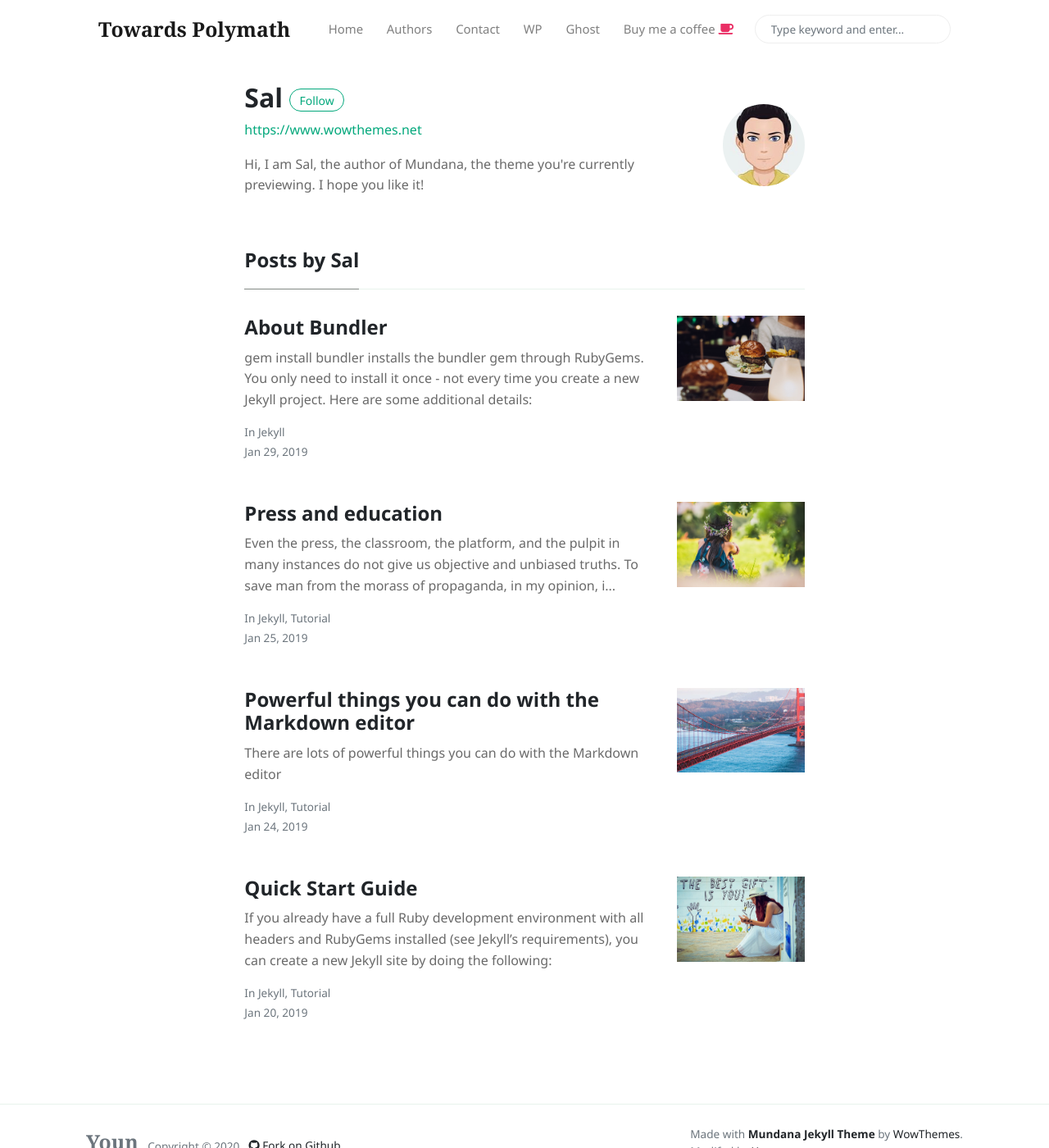
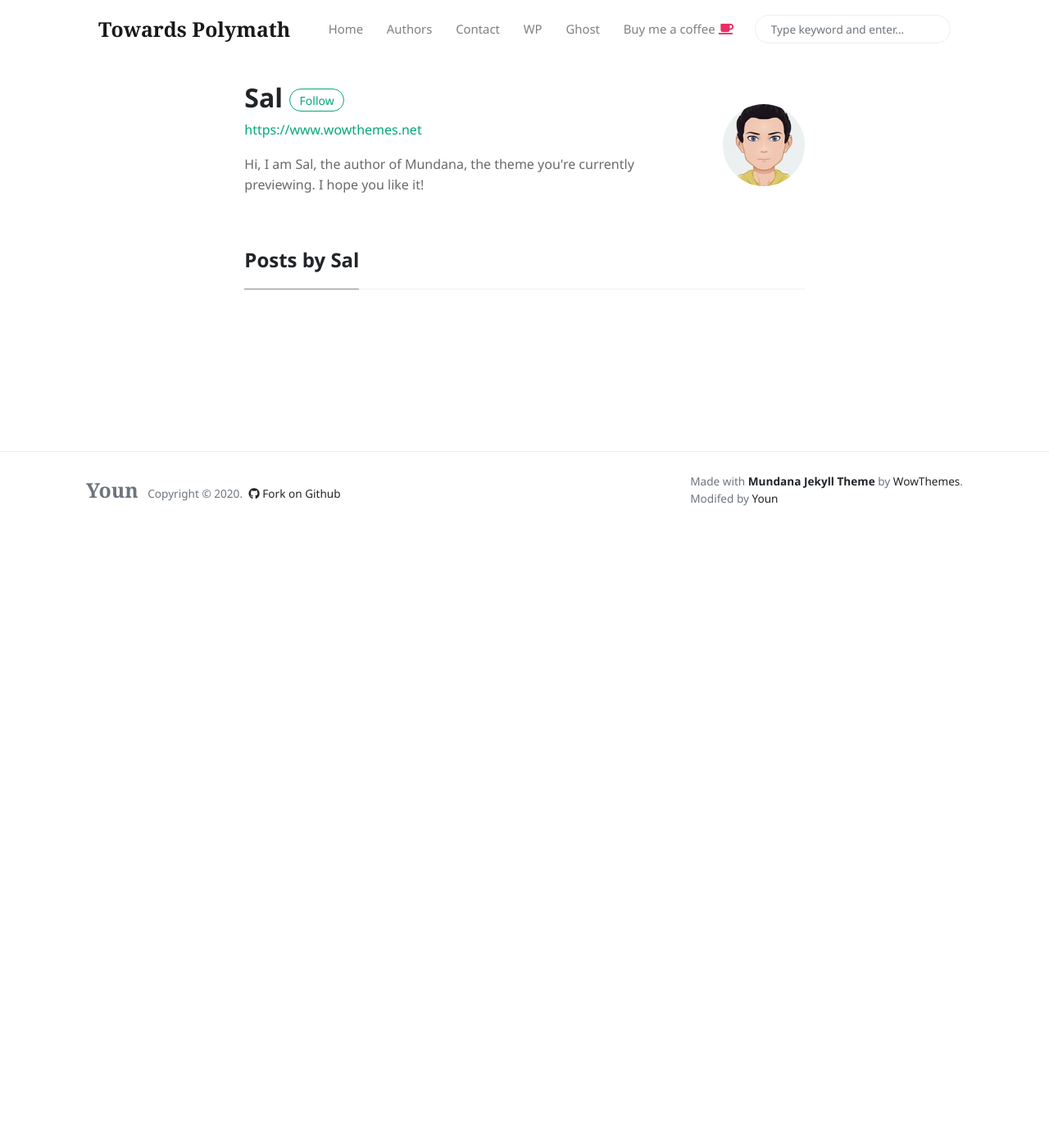
Before and after one commit to mbyun1420/mbyun1420.github.com, a Jekyll site: the page built from _pages/author-sal.html, in a window 1280 px wide and 1400 px high. Shown: the whole window at 82% size. Built offline with Jekyll 4.4.1, drawn with Linux system fonts in a browser that asks for light colours; nearby versions of some CDN libraries.

Commit message:
delete article

````diff
--- a/_posts/2019-01-19-markup-example.md
+++ /dev/null
@@ -1,27 +0,0 @@
----
-layout: post
-title:  "Markdown Example"
-author: jane
-categories: [ Jekyll, tutorial ]
-image: assets/images/6.jpg
-tags: featured
----
-You’ll find this post in your `_posts` directory. Go ahead and edit it and re-build the site to see your changes. You can rebuild the site in many different ways, but the most common way is to run `jekyll serve`, which launches a web server and auto-regenerates your site when a file is updated. Something.
-
-To add new posts, simply add a file in the `_posts` directory that follows the convention `YYYY-MM-DD-name-of-post.ext` and includes the necessary front matter. Take a look at the source for this post to get an idea about how it works.
-
-Jekyll also offers powerful support for code snippets:
-
-{% highlight ruby %}
-def print_hi(name)
-  puts "Hi, #{name}"
-end
-print_hi('Tom')
-#=> prints 'Hi, Tom' to STDOUT.
-{% endhighlight %}
-
-Check out the [Jekyll docs][jekyll-docs] for more info on how to get the most out of Jekyll. File all bugs/feature requests at [Jekyll’s GitHub repo][jekyll-gh]. If you have questions, you can ask them on [Jekyll Talk][jekyll-talk].
-
-[jekyll-docs]: http://jekyllrb.com/docs/home
-[jekyll-gh]:   https://github.com/jekyll/jekyll
-[jekyll-talk]: https://talk.jekyllrb.com/
--- a/_posts/2019-01-20-quick-start-guide.md
+++ /dev/null
@@ -1,25 +0,0 @@
----
-layout: post
-title:  "Quick Start Guide"
-author: sal
-categories: [ Jekyll, tutorial ]
-image: assets/images/12.jpg
----
-
-If you already have a full Ruby development environment with all headers and RubyGems installed (see Jekyll’s requirements), you can create a new Jekyll site by doing the following:
-
-```ruby
-# Install Jekyll and Bundler gems through RubyGems
-gem install jekyll bundler
-
-# Create a new Jekyll site at ./myblog
-jekyll new myblog
-
-# Change into your new directory
-cd myblog
-
-# Build the site on the preview server
-bundle exec jekyll serve
-
-# Now browse to http://localhost:4000
-```
--- a/_posts/2019-01-23-options-for-creating-new-site-with-jekyll.md
+++ /dev/null
@@ -1,15 +0,0 @@
----
-layout: post
-title:  "Options for creating a new site with Jekyll"
-author: jane
-categories: [ Jekyll, tutorial ]
-image: assets/images/13.jpg
----
-
-`jekyll new <PATH>` installs a new Jekyll site at the path specified (relative to current directory). In this case, Jekyll will be installed in a directory called `myblog`. Here are some additional details:
-
-- To install the Jekyll site into the directory you're currently in, run `jekyll new` . If the existing directory isn't empty, you can pass the --force option with jekyll new . --force.
-- `jekyll new` automatically initiates `bundle install` to install the dependencies required. (If you don't want Bundler to install the gems, use `jekyll new myblog --skip-bundle`.)
-- By default, the Jekyll site installed by `jekyll new` uses a gem-based theme called Minima. With gem-based themes, some of the directories and files are stored in the theme-gem, hidden from your immediate view.
-- We recommend setting up Jekyll with a gem-based theme but if you want to start with a blank slate, use `jekyll new myblog --blank`
-- To learn about other parameters you can include with `jekyll new`, type `jekyll new --help`.
--- a/_posts/2019-01-25-press-and-education.md
+++ /dev/null
@@ -1,19 +0,0 @@
----
-layout: post
-title:  "Press and education"
-author: sal
-categories: [ Jekyll, tutorial ]
-image: assets/images/7.jpg
----
-Even the press, the classroom, the platform, and the pulpit in many instances do not give us objective and unbiased truths. To save man from the morass of propaganda, in my opinion, is one of the chief aims of education. Education must enable one to sift and weigh evidence, to discern the true from the false, the real from the unreal, and the facts from the fiction.
-
-Education must also train one for quick, **resolute and effective thinking**. To think incisively and to think for one's self is very difficult.
-
-> We are prone to let our mental life become invaded by legions of half truths, prejudices, and propaganda. At this point, I often wonder whether or not education is fulfilling its purpose. A great majority of the so-called educated people do not think logically and scientifically.
-
-
-The function of education, therefore, is to teach one to think intensively and to think critically. But education which stops with efficiency may prove the greatest menace to society. The most dangerous criminal may be the man gifted with reason, but with no morals.
-
-The late Eugene Talmadge, in my opinion, possessed one of the better minds of Georgia, or even America. Moreover, he wore the Phi Beta Kappa key. By all measuring rods, Mr. Talmadge could think critically and intensively; yet he contends that I am an inferior being. Are those the types of men we call educated?
-
-We must remember that intelligence is not enough. Intelligence plus character--that is the goal of true education. The complete education gives one not only power of concentration, but worthy objectives upon which to concentrate. The broad education will, therefore, transmit to one not only the accumulated knowledge of the race but also the accumulated experience of social living.
--- a/_posts/2019-01-28-we-all-wait-for-summer.md
+++ /dev/null
@@ -1,11 +0,0 @@
----
-layout: post
-title:  "We all wait for summer"
-author: jane
-categories: [ Jekyll, tutorial ]
-image: assets/images/1.jpg
-tags: [featured]
----
-This is changed. As I engage in the so-called "bull sessions" around and about the school, I too often find that most college men have a misconception of the purpose of education. Most of the "brethren" think that <a href="#">education should equip</a> them with the proper instruments of exploitation so that they can forever trample over the masses. Still others think that education should furnish them with noble ends rather than means to an end.
-
-It seems to me that education has a two-fold function to perform in the life of man and in society: the one is utility and the other is culture. Education must enable a man to become more efficient, to achieve with increasing facility the ligitimate goals of his life.
--- a/_posts/2019-01-29-about-bundler.md
+++ /dev/null
@@ -1,16 +0,0 @@
----
-layout: post
-title:  "About Bundler"
-author: sal
-categories: [ Jekyll ]
-image: assets/images/2.jpg
----
-`gem install bundler` installs the bundler gem through RubyGems. You only need to install it once - not every time you create a new Jekyll project. Here are some additional details:
-
-`bundler` is a gem that manages other Ruby gems. It makes sure your gems and gem versions are compatible, and that you have all necessary dependencies each gem requires.
-
-The `Gemfile` and `Gemfile.lock` files inform `Bundler` about the gem requirements in your site. If your site doesn’t have these Gemfiles, you can omit `bundle exec` and just `run jekyll serve`.
-
-When you run `bundle exec jekyll serve`, `Bundler` uses the gems and versions as specified in `Gemfile.lock` to ensure your Jekyll site builds with no compatibility or dependency conflicts.
-
-For more information about how to use `Bundler` in your Jekyll project, this tutorial should provide answers to the most common questions and explain how to get up and running quickly.
--- a/_posts/2019-02-01-education.md
+++ /dev/null
@@ -1,48 +0,0 @@
----
-layout: post
-title:  "Education must also train one for quick, resolute and effective thinking."
-categories: [ Jekyll, tutorial ]
-image: assets/images/3.jpg
----
-There are lots of powerful things you can do with the Markdown editor
-
-If you've gotten pretty comfortable with writing in Markdown, then you may enjoy some more advanced tips about the types of things you can do with Markdown!
-
-As with the last post about the editor, you'll want to be actually editing this post as you read it so that you can see all the Markdown code we're using.
-
-
-## Special formatting
-
-As well as bold and italics, you can also use some other special formatting in Markdown when the need arises, for example:
-
-+ ~~strike through~~
-+ ==highlight==
-+ \*escaped characters\*
-
-
-## Writing code blocks
-
-There are two types of code elements which can be inserted in Markdown, the first is inline, and the other is block. Inline code is formatted by wrapping any word or words in back-ticks, `like this`. Larger snippets of code can be displayed across multiple lines using triple back ticks:
-
-```
-.my-link {
-    text-decoration: underline;
-}
-```
-
-If you want to get really fancy, you can even add syntax highlighting using Rouge.
-
-
-![walking]({{ site.baseurl }}/assets/images/8.jpg)
-
-## Reference lists
-
-The quick brown jumped over the lazy.
-
-Another way to insert links in markdown is using reference lists. You might want to use this style of linking to cite reference material in a Wikipedia-style. All of the links are listed at the end of the document, so you can maintain full separation between content and its source or reference.
-
-## Full HTML
-
-Perhaps the best part of Markdown is that you're never limited to just Markdown. You can write HTML directly in the Markdown editor and it will just work as HTML usually does. No limits! Here's a standard YouTube embed code as an example:
-
-<p><iframe style="width:100%;" height="315" src="https://www.youtube.com/embed/Cniqsc9QfDo?rel=0&amp;showinfo=0" frameborder="0" allowfullscreen></iframe></p>
--- a/_posts/2019-02-03-powerful-things-markdown-editor.md
+++ /dev/null
@@ -1,48 +0,0 @@
----
-layout: post
-title:  "Powerful things you can do with the Markdown editor"
-author: jane
-categories: [ Jekyll, tutorial ]
-image: https://images.unsplash.com/photo-1528784351875-d797d86873a1?ixlib=rb-1.2.1&auto=format&fit=crop&w=750&q=80
-tags: [summer]
----
-There are lots of powerful things you can do with the Markdown editor. If you've gotten pretty comfortable with writing in Markdown, then you may enjoy some more advanced tips about the types of things you can do with Markdown!
-
-As with the last post about the editor, you'll want to be actually editing this post as you read it so that you can see all the Markdown code we're using.
-
-
-## Special formatting
-
-As well as bold and italics, you can also use some other special formatting in Markdown when the need arises, for example:
-
-+ ~~strike through~~
-+ ==highlight==
-+ \*escaped characters\*
-
-
-## Writing code blocks
-
-There are two types of code elements which can be inserted in Markdown, the first is inline, and the other is block. Inline code is formatted by wrapping any word or words in back-ticks, `like this`. Larger snippets of code can be displayed across multiple lines using triple back ticks:
-
-```
-.my-link {
-    text-decoration: underline;
-}
-```
-
-If you want to get really fancy, you can even add syntax highlighting using Rouge.
-
-
-![walking]({{ site.baseurl }}/assets/images/8.jpg)
-
-## Reference lists
-
-The quick brown jumped over the lazy.
-
-Another way to insert links in markdown is using reference lists. You might want to use this style of linking to cite reference material in a Wikipedia-style. All of the links are listed at the end of the document, so you can maintain full separation between content and its source or reference.
-
-## Full HTML
-
-Perhaps the best part of Markdown is that you're never limited to just Markdown. You can write HTML directly in the Markdown editor and it will just work as HTML usually does. No limits! Here's a standard YouTube embed code as an example:
-
-<p><iframe style="width:100%;" height="315" src="https://www.youtube.com/embed/Cniqsc9QfDo?rel=0&amp;showinfo=0" frameborder="0" allowfullscreen></iframe></p>
--- a/_posts/2019-02-04-welcome-to-jekyll.markdown
+++ /dev/null
@@ -1,26 +0,0 @@
----
-layout: post
-title:  "Welcome to Jekyll!"
-author: youn
-categories: [ Jekyll ]
-image: assets/images/demo1.jpg
----
-You’ll find this post in your `_posts` directory. Go ahead and edit it and re-build the site to see your changes. You can rebuild the site in many different ways, but the most common way is to run `jekyll serve`, which launches a web server and auto-regenerates your site when a file is updated.
-
-To add new posts, simply add a file in the `_posts` directory that follows the convention `YYYY-MM-DD-name-of-post.ext` and includes the necessary front matter. Take a look at the source for this post to get an idea about how it works.
-
-Jekyll also offers powerful support for code snippets:
-
-{% highlight ruby %}
-def print_hi(name)
-  puts "Hi, #{name}"
-end
-print_hi('Tom')
-#=> prints 'Hi, Tom' to STDOUT.
-{% endhighlight %}
-
-Check out the [Jekyll docs][jekyll-docs] for more info on how to get the most out of Jekyll. File all bugs/feature requests at [Jekyll’s GitHub repo][jekyll-gh]. If you have questions, you can ask them on [Jekyll Talk][jekyll-talk].
-
-[jekyll-docs]: https://jekyllrb.com/docs/home
-[jekyll-gh]:   https://github.com/jekyll/jekyll
-[jekyll-talk]: https://talk.jekyllrb.com/
--- a/_posts/2020-09-15-fourier-transform.markdown
+++ b/_posts/2020-09-15-fourier-transform.markdown
@@ -12,7 +12,7 @@
 
 
 
-Fourier transform is widely used in fault diagnosis. Becasue of its diverse ...
+Fourier transform is widely used in fault diagnosis. Because of its diverse ...
 
 As a basis function, `sinusoidal` functions are used....
 
````
Also changed, not shown: _posts/2019-01-24-powerful-things-markdown-editor.md (deleted, +0 -50 lines), _posts/2020-12-02-c-basic-c-언어-기초-[1].md (+1 -0 lines).
